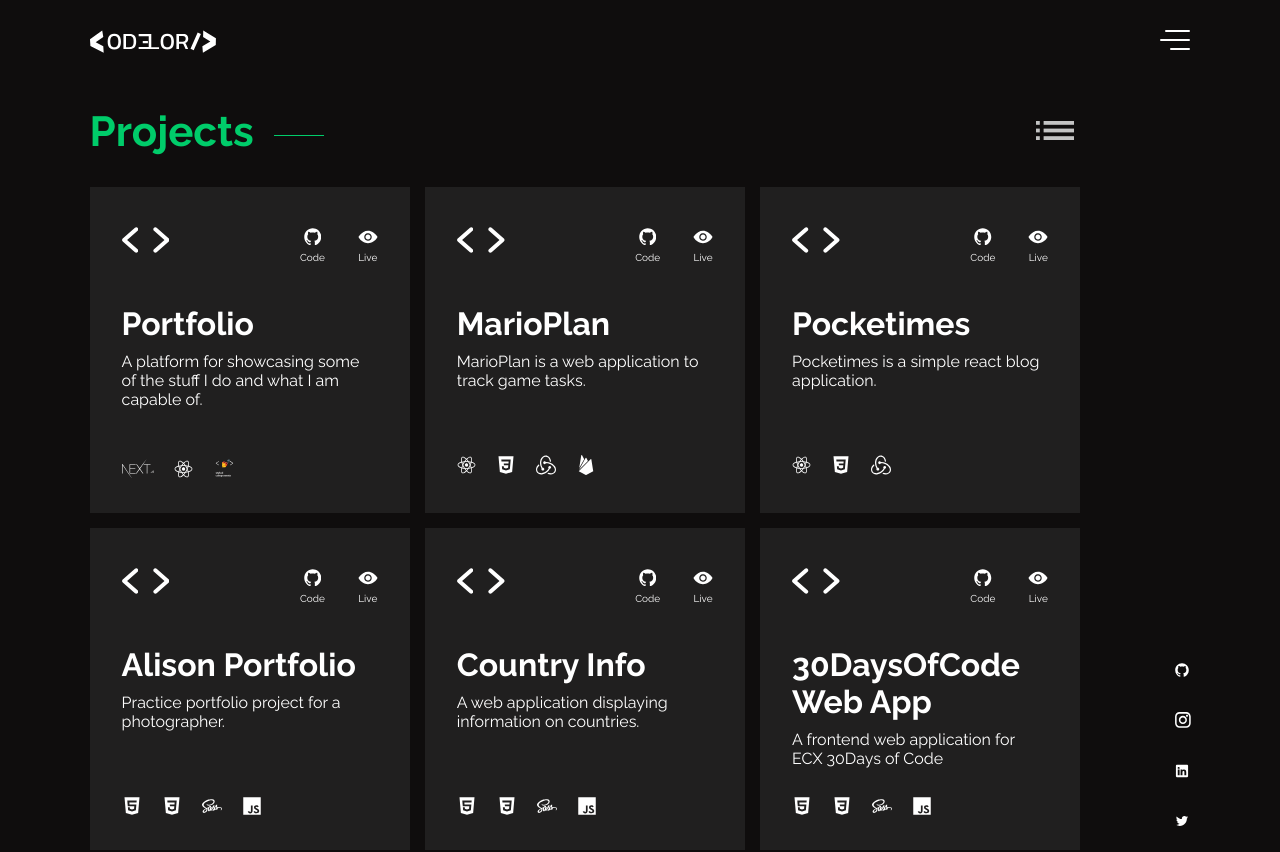
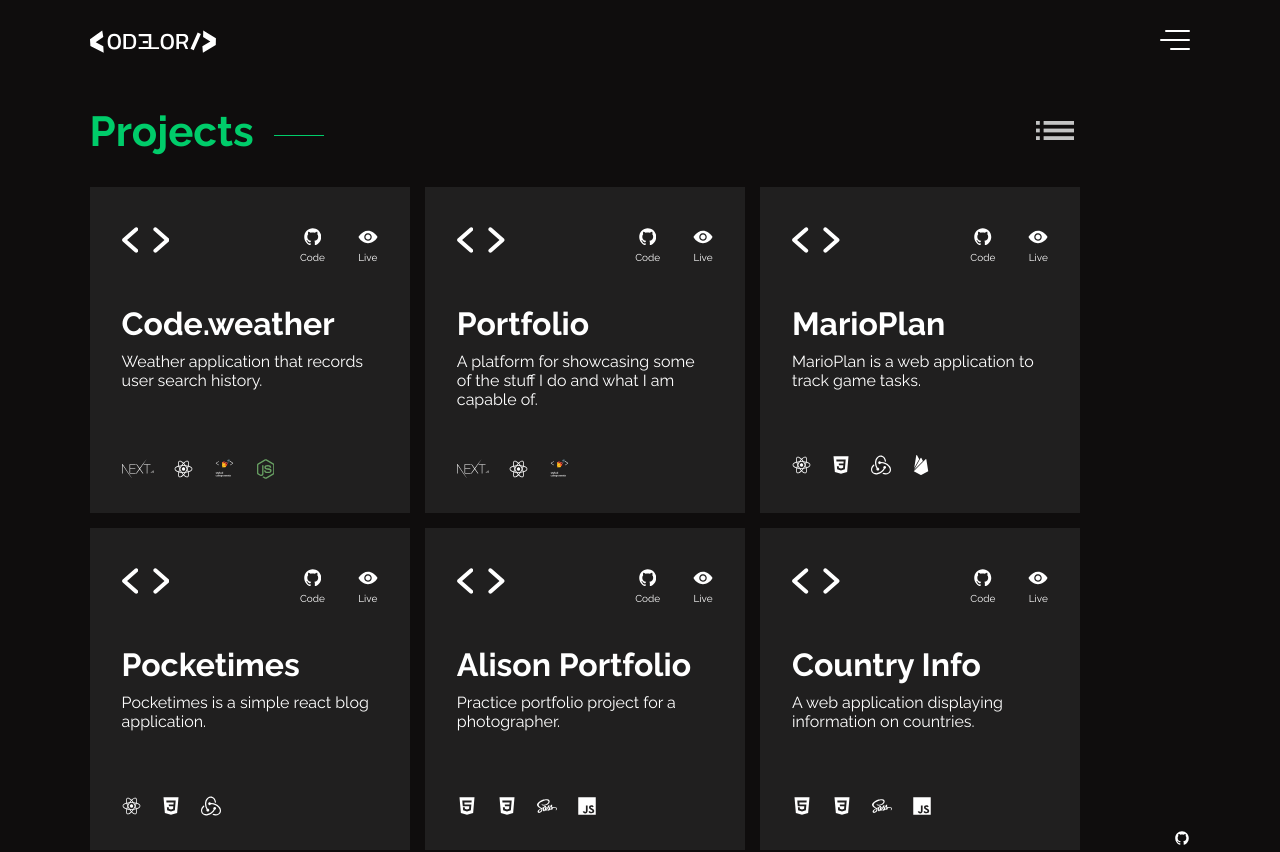
Before and after one commit to horler234/portfolio-v3, a Next.js app: page /projects in a window 1280 px wide. Shown: the top 852 px of the page. Built offline with nearby package versions, Linux system fonts and the light colour scheme.

Commit message:
added codeweather

```diff
--- a/components/FlexWrapper.tsx
+++ b/components/FlexWrapper.tsx
@@ -5,6 +5,7 @@
   justify-content: space-between;
   flex-wrap: wrap;
   width: 86%;
+  max-width: 1250px;
   align-items: center;
   margin: auto;
   div {
--- a/components/HomeWrapper.tsx
+++ b/components/HomeWrapper.tsx
@@ -81,7 +81,7 @@
       Akoka where he is studying Civil & Environmental Engineering.
     </BodyText>
     <Link href="mailto:shuaibabdulmuqit@gmail.com">
-      <a target="_blank">
+      <a target="_blank" rel="noopener noreferrer">
         <button>Get In Touch</button>
       </a>
     </Link>
--- /dev/null
+++ b/components/icons/NodeIcon.tsx
@@ -0,0 +1,26 @@
+import { IconSvg, IconSvgProps } from "./IconSvg";
+
+export const NodeIcon = ({
+  iconHeight,
+  iconWidth,
+  iconColor,
+}: IconSvgProps) => (
+  <IconSvg
+    iconHeight={iconHeight}
+    iconWidth={iconWidth}
+    iconColor={iconColor}
+    width="17.5"
+    height="20"
+    viewBox="0 0 448 512"
+    fill="none"
+    xmlns="http://www.w3.org/2000/svg"
+  >
+    <title>NodeJS</title>
+    <path
+      fillRule="evenodd"
+      clipRule="evenodd"
+      d="M224 508c-6.7 0-13.5-1.8-19.4-5.2l-61.7-36.5c-9.2-5.2-4.7-7-1.7-8 12.3-4.3 14.8-5.2 27.9-12.7 1.4-.8 3.2-.5 4.6.4l47.4 28.1c1.7 1 4.1 1 5.7 0l184.7-106.6c1.7-1 2.8-3 2.8-5V149.3c0-2.1-1.1-4-2.9-5.1L226.8 37.7c-1.7-1-4-1-5.7 0L36.6 144.3c-1.8 1-2.9 3-2.9 5.1v213.1c0 2 1.1 4 2.9 4.9l50.6 29.2c27.5 13.7 44.3-2.4 44.3-18.7V167.5c0-3 2.4-5.3 5.4-5.3h23.4c2.9 0 5.4 2.3 5.4 5.3V378c0 36.6-20 57.6-54.7 57.6-10.7 0-19.1 0-42.5-11.6l-48.4-27.9C8.1 389.2.7 376.3.7 362.4V149.3c0-13.8 7.4-26.8 19.4-33.7L204.6 9c11.7-6.6 27.2-6.6 38.8 0l184.7 106.7c12 6.9 19.4 19.8 19.4 33.7v213.1c0 13.8-7.4 26.7-19.4 33.7L243.4 502.8c-5.9 3.4-12.6 5.2-19.4 5.2zm149.1-210.1c0-39.9-27-50.5-83.7-58-57.4-7.6-63.2-11.5-63.2-24.9 0-11.1 4.9-25.9 47.4-25.9 37.9 0 51.9 8.2 57.7 33.8.5 2.4 2.7 4.2 5.2 4.2h24c1.5 0 2.9-.6 3.9-1.7s1.5-2.6 1.4-4.1c-3.7-44.1-33-64.6-92.2-64.6-52.7 0-84.1 22.2-84.1 59.5 0 40.4 31.3 51.6 81.8 56.6 60.5 5.9 65.2 14.8 65.2 26.7 0 20.6-16.6 29.4-55.5 29.4-48.9 0-59.6-12.3-63.2-36.6-.4-2.6-2.6-4.5-5.3-4.5h-23.9c-3 0-5.3 2.4-5.3 5.3 0 31.1 16.9 68.2 97.8 68.2 58.4-.1 92-23.2 92-63.4z"
+      fill="#68A063"
+    />
+  </IconSvg>
+);
--- a/components/icons/index.tsx
+++ b/components/icons/index.tsx
@@ -12,6 +12,7 @@
 import { TwitterIcon } from "./TwitterIcon";
 import { LinkedinIcon } from "./LinkedinIcon";
 import { LogoIcon } from "./LogoIcon";
+import { NodeIcon } from "./NodeIcon";
 
 export {
   GithubIcon,
@@ -27,5 +28,6 @@
   InstagramIcon,
   TwitterIcon,
   LinkedinIcon,
-  LogoIcon
+  LogoIcon,
+  NodeIcon,
 };
--- a/components/project/ProjectGrid.tsx
+++ b/components/project/ProjectGrid.tsx
@@ -1,9 +1,4 @@
-import {
-  GithubIcon,
-  LeftTagIcon,
-  LiveIcon,
-  RightTagIcon,
-} from "../icons";
+import { GithubIcon, LeftTagIcon, LiveIcon, RightTagIcon } from "../icons";
 import Link from "next/link";
 import { Stack } from "./Stacks";
 import { useContext } from "react";
@@ -33,7 +28,7 @@
 
               <ProjectLinkWrapper>
                 <Link href={project.source}>
-                  <a target="_blank">
+                  <a target="_blank" rel="noopener noreferrer">
                     <span>
                       <GithubIcon iconHeight="17.5px" iconWidth="17.5px" />
                     </span>
@@ -41,7 +36,7 @@
                   </a>
                 </Link>
                 <Link href={project.live}>
-                  <a target="_blank">
+                  <a target="_blank" rel="noopener noreferrer">
                     <span>
                       <LiveIcon />
                     </span>
@@ -53,7 +48,8 @@
             <ProjectDescription>
               <h1>{project.name}</h1>
               <p>
-                {project.shortDescription || "Lorem ipsum dolor sit amet, consetetur sadipscing elitr, sed diam."}
+                {project.shortDescription ||
+                  "Lorem ipsum dolor sit amet, consetetur sadipscing elitr, sed diam."}
               </p>
             </ProjectDescription>
             {project.stack.map((icon) => (
--- a/components/project/ProjectList.tsx
+++ b/components/project/ProjectList.tsx
@@ -29,7 +29,7 @@
                 <h1>{project.name}</h1>
                 <ProjectLinkWrapper>
                   <Link href={project.source}>
-                    <a>
+                    <a target="_blank" rel="noopener noreferrer">
                       <span>
                         <GithubIcon iconHeight="17.5px" iconWidth="17.5px" />
                       </span>
@@ -37,7 +37,7 @@
                     </a>
                   </Link>
                   <Link href={project.live}>
-                    <a>
+                    <a target="_blank" rel="noopener noreferrer">
                       <span>
                         <LiveIcon />
                       </span>
--- a/components/project/ProjectStyle.tsx
+++ b/components/project/ProjectStyle.tsx
@@ -171,7 +171,7 @@
     }
   }
 
-  @media (max-width: 768px) {
+  @media (max-width: 1200px) {
     width: 100%;
     padding: 20px 0;
     div {
@@ -185,7 +185,7 @@
   background: #201f1f;
   display: flex;
   align-items: center;
-  @media (max-width: 768px) {
+  @media (max-width: 1200px) {
     width: 100%;
     padding: 20px 0;
   }
--- a/components/project/Stacks.tsx
+++ b/components/project/Stacks.tsx
@@ -3,6 +3,7 @@
   Css3Icon,
   Html5Icon,
   JavascriptIcon,
+  NodeIcon,
   ReactIcon,
   SassIcon,
 } from "../icons";
@@ -44,11 +45,14 @@
       case "Redux":
         return <ReduxIcon iconHeight="20px" iconWidth="20px" />;
 
-        case "NextJS":
-          return <NextIcon />
+      case "NextJS":
+        return <NextIcon />;
 
-          case "Styled":
-            return <StyledComponentIcon />
+      case "Styled":
+        return <StyledComponentIcon />;
+
+      case "Node":
+        return <NodeIcon />;
 
       default:
         return null;
--- a/constants/projects.ts
+++ b/constants/projects.ts
@@ -14,13 +14,25 @@
 export const projectList: ProjectContextType = {
   projects: [
     {
+      name: "Code.weather",
+      stack: ["NextJS", "React", "Styled", "Node"],
+      live: "https://codeweather.vercel.app",
+      source: "https://github.com/horler234/codeweather",
+      imgSrc: "/images/codeweather.png",
+      shortDescription: "Weather application that records user search history.",
+      longDescription:
+        "Code weather is a full stack weather application that gets the weather information of a location based on user search. It also has an authentication flow and stores user search history in a MongoDB database.",
+    },
+    {
       name: "Portfolio",
       stack: ["NextJS", "React", "Styled"],
       live: "/",
       source: "https://github.com/horler234/portfolio-v4",
       imgSrc: "/images/portfolio.JPG",
-      shortDescription: "A platform for showcasing some of the stuff I do and what I am capable of.",
-      longDescription: "Built with the lightest and best methods for the best user experience, this is my portfolio web application to showcase my strengths in web development."
+      shortDescription:
+        "A platform for showcasing some of the stuff I do and what I am capable of.",
+      longDescription:
+        "Built with the lightest and best methods for the best user experience, this is my portfolio web application to showcase my strengths in web development.",
     },
     {
       name: "MarioPlan",
@@ -55,8 +67,7 @@
     {
       name: "Country Info",
       stack: ["HTML5", "CSS3", "SASS", "JS"],
-      live:
-        "https://horler234.github.io/Day-Twenty-Eight/day%20twenty-eight/index.html/",
+      live: "https://horler234.github.io/Day-Twenty-Eight/day%20twenty-eight/index.html/",
       source: "https://github.com/horler234/Day-Twenty-Eight",
       imgSrc: "/images/countries.JPG",
       shortDescription:
@@ -77,8 +88,7 @@
     {
       name: "Anime Quiz",
       stack: ["HTML5", "CSS3", "SASS", "JS"],
-      live:
-        "https://horler234.github.io/Day-Twenty-Six/day%20twenty-six/index.html",
+      live: "https://horler234.github.io/Day-Twenty-Six/day%20twenty-six/index.html",
       source: "https://github.com/horler234/Day-Twenty-Six",
       imgSrc: "/images/anime.JPG",
       longDescription:
@@ -104,7 +114,8 @@
       imgSrc: "/images/epl.JPG",
       shortDescription:
         "Some little details about the teams in EPL18/19 season.",
-      longDescription: "To practice my API consumption skills, I developed a single page app for football fans like me. It basically fetches for details about teams that played in EPL18/19 season.",
+      longDescription:
+        "To practice my API consumption skills, I developed a single page app for football fans like me. It basically fetches for details about teams that played in EPL18/19 season.",
     },
   ],
 };
```
Also changed, not shown: public/images/codeweather.png (added).
